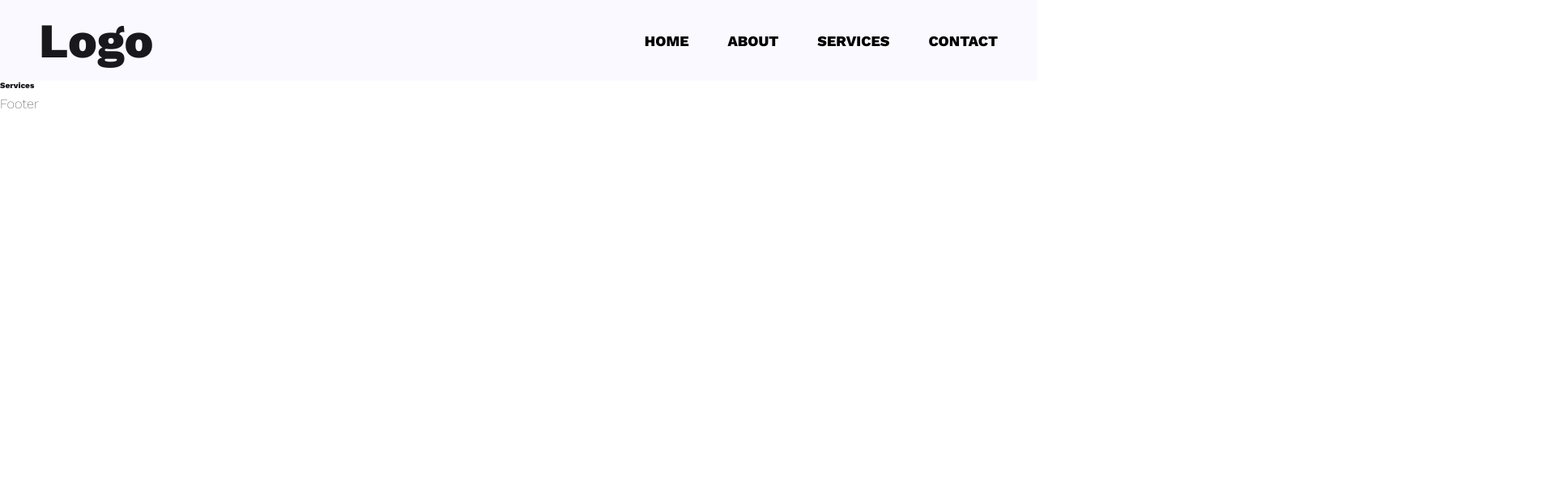
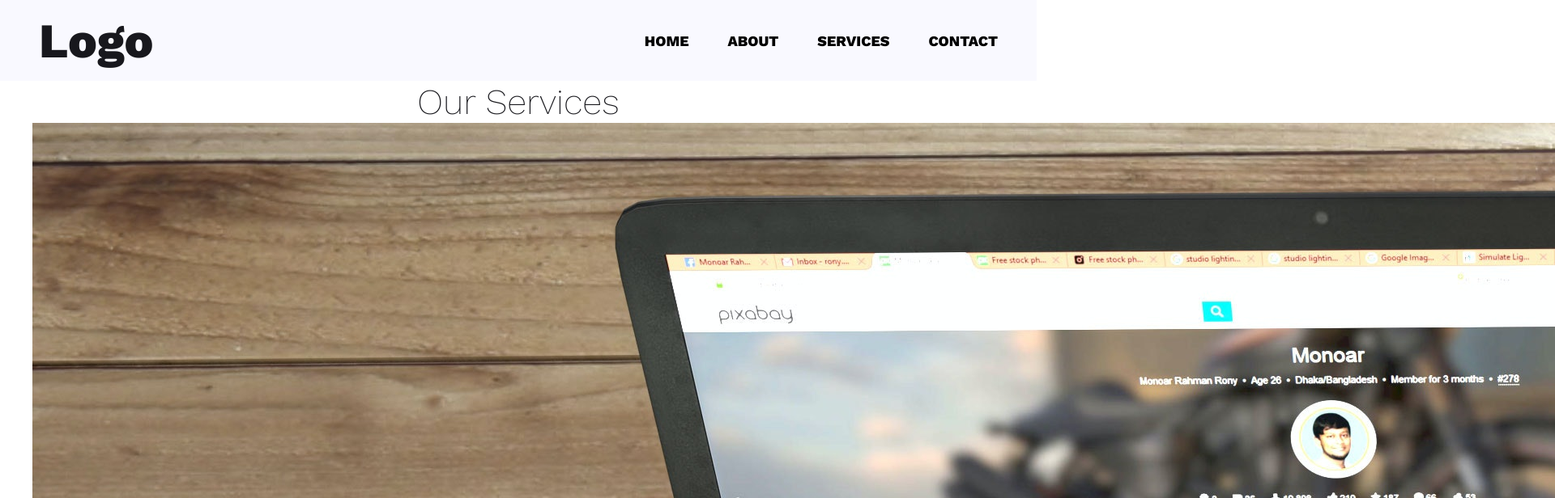
Before and after one commit to alibaltaci/React-Projects, a React (Vite) app in the folder multi-page-website-with-vite-and-styled-components/: page /services in a window 1280 px wide. Shown: the top 616 px of the page at 81% size, 1920 px wide, since content can reach past the window. Built offline with nearby package versions, Linux system fonts and the light colour scheme.

Commit message:
sevices page added

```diff
--- a/multi-page-website-with-vite-and-styled-components/src/components/Header/PageReturner.jsx
+++ b/multi-page-website-with-vite-and-styled-components/src/components/Header/PageReturner.jsx
@@ -1,6 +1,6 @@
 import Home from '../../pages/Home'
 import About from '../../pages/About'
-import Services from '../../pages/Services'
+import Services from '../../pages/services/Services'
 import Contact from '../../pages/Contact'
 import Page404 from '../../pages/Page404.jsx'
 
--- a/multi-page-website-with-vite-and-styled-components/src/components/Hero/HeroSection.jsx
+++ b/multi-page-website-with-vite-and-styled-components/src/components/Hero/HeroSection.jsx
@@ -6,7 +6,7 @@ import { useGlobalContext } from "../../contexts/GlobalContext";
 export default function HeroSection() {
 
     // const { topContent, heading, content, button, imgUrl } = useGlobalContext()[pageName].hero  // remove useContext and AppProvider
-    const { topContent, heading, content, button, imgUrl } = useGlobalContext().pageData.hero
+    const { topContent, heading, content, button, imgUrl } = useGlobalContext().common.hero
 
   return (
     <StyledHeroSection>
--- a/multi-page-website-with-vite-and-styled-components/src/contexts/GlobalContext.jsx
+++ b/multi-page-website-with-vite-and-styled-components/src/contexts/GlobalContext.jsx
@@ -7,15 +7,19 @@ const AppContext = createContext()
 
 
 const initialState = {
-    pageData: {
+    common: {
         hero:{
             // topContent: "",
             // heading: "",
             // content: "",
             // button: "",
             // imgUrl: ""
-        }
+        },
+    },
+    servicesPage:{
+        services:[]
     }
+
 }
 
 const AppProvider = ({ children }) => {
@@ -36,12 +40,21 @@ const AppProvider = ({ children }) => {
         })
     }
 
+    const getServicesPageData = () => {
+        return dispatch({
+            type: "SERVICES_DATA",
+            payload: data.servicesPage
+        })
+    }
+
     const dispatchReturner = ( page ) => {
 
         page === "home"
         ? getHomePageData()
         : page === "about"
         ? getAboutPageData()
+        : page === "services"
+        ? getServicesPageData()
         : state
     }
 
--- a/multi-page-website-with-vite-and-styled-components/src/data/data.json
+++ b/multi-page-website-with-vite-and-styled-components/src/data/data.json
@@ -45,6 +45,46 @@
             "button": "Hire Me",
             "imgUrl": "./images/about1.svg"
         }
+    },
+
+    "servicesPage":{
+        "services": [
+            {
+                "id":{"$numberInt":"1"},
+                "title":"Web Development",
+                "image":"./images/services/web-services.jpg",
+                "description":"Lorem ipsum sit amet consectetur adipisicing elit."
+            },
+            {
+                "id":{"$numberInt":"2"},
+                "title":"App Development",
+                "image":"./images/services/web-services.jpg",
+                "description":"Lorem ipsum sit amet consectetur adipisicing elit."
+            },
+            {
+                "id":{"$numberInt":"3"},
+                "title":"Digital Marketing",
+                "image":"./images/services/web-services.jpg",
+                "description":"Lorem ipsum sit amet consectetur adipisicing elit."
+            },
+            {
+                "id":{"$numberInt":"4"},
+                "title":"Data Science",
+                "image":"./images/services/web-services.jpg",
+                "description":"Lorem ipsum sit amet consectetur adipisicing elit."
+            },
+            {
+                "id":{"$numberInt":"5"},
+                "title":"Cyber Security",
+                "image":"./images/services/web-services.jpg",
+                "description":"Lorem ipsum sit amet consectetur adipisicing elit."
+            },
+            {
+                "id":{"$numberInt":"6"},
+                "title":"SEO",
+                "image":"./images/services/web-services.jpg",
+                "description":"Lorem ipsum sit amet consectetur adipisicing elit."
+            }
+        ]
     }
-
 }
--- a/multi-page-website-with-vite-and-styled-components/src/pages/Services.jsx
+++ /dev/null
@@ -1,6 +0,0 @@
-
-export default function Services() {
-  return (
-    <div>Services</div>
-  )
-}
--- /dev/null
+++ b/multi-page-website-with-vite-and-styled-components/src/pages/services/Services.jsx
@@ -0,0 +1,42 @@
+import { useEffect } from "react";
+import { useGlobalContext } from "../../contexts/GlobalContext"
+import StyledServicesPage from "./StyledServicesPage";
+import {Button} from "../../components/UI/Button/Button"
+
+export default function Services() {
+
+  const { dispatchReturner, servicesPage } = useGlobalContext()
+
+  useEffect(() => {
+      dispatchReturner("services");
+  }, [servicesPage])
+
+  console.log(servicesPage)
+
+  return (
+    <StyledServicesPage className="section">
+      <h2 className="common-heading">Our Services</h2>
+      <div className="container grid grid-three-column">
+        {
+          servicesPage.services.map( service => {
+            const { id, title, image, description } = service;
+            return(
+              <div key={ id } className="card">
+                <figure>
+                  <img src={ image } alt={ title } />
+                </figure>
+                <div className="card-data">
+                  <h3>{ title }</h3>
+                  <p>{ description }</p>
+                  <Button >Read More</Button>
+                </div>
+              </div>
+            )
+          })
+        }
+      </div>
+
+
+    </StyledServicesPage>
+  )
+}
--- /dev/null
+++ b/multi-page-website-with-vite-and-styled-components/src/pages/services/StyledServicesPage.jsx
@@ -0,0 +1,7 @@
+import { styled } from 'styled-components'
+
+const StyledServicesPage = styled.section`
+
+`
+
+export default StyledServicesPage
--- a/multi-page-website-with-vite-and-styled-components/src/reducer.jsx
+++ b/multi-page-website-with-vite-and-styled-components/src/reducer.jsx
@@ -2,10 +2,12 @@ const reducer = (state, action) => {
 
     switch(action.type){
         case "HOME_DATA":
-            console.log({ ...state, pageData: action.payload})
-            return  { ...state, pageData: action.payload}
+            console.log({ ...state, common: action.payload})
+            return  { ...state, common: action.payload}
         case "ABOUT_DATA":
-            return { ...state, pageData: action.payload}
+            return { ...state, common: action.payload}
+        case "SERVICES_DATA":
+            return { ...state, servicesPage: action.payload }
         default:
             return state
     }
```
